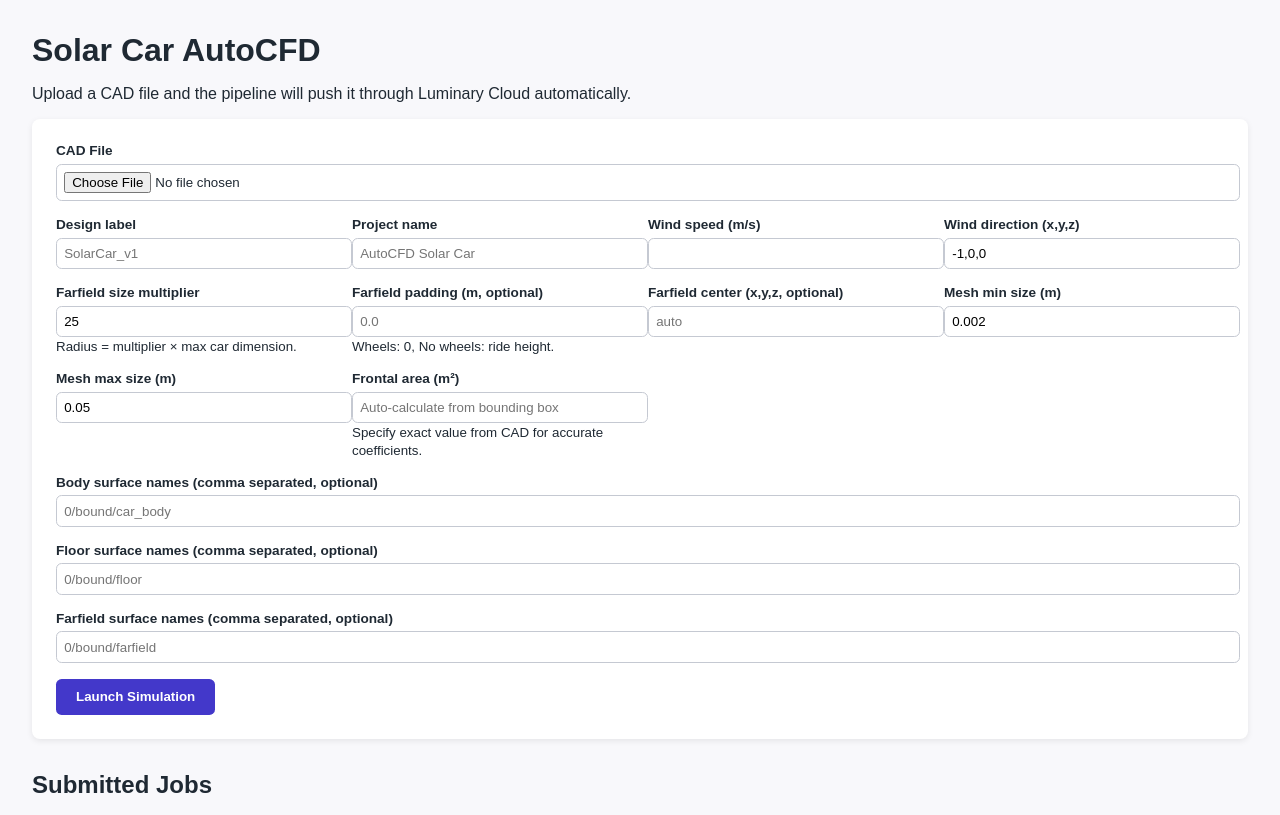
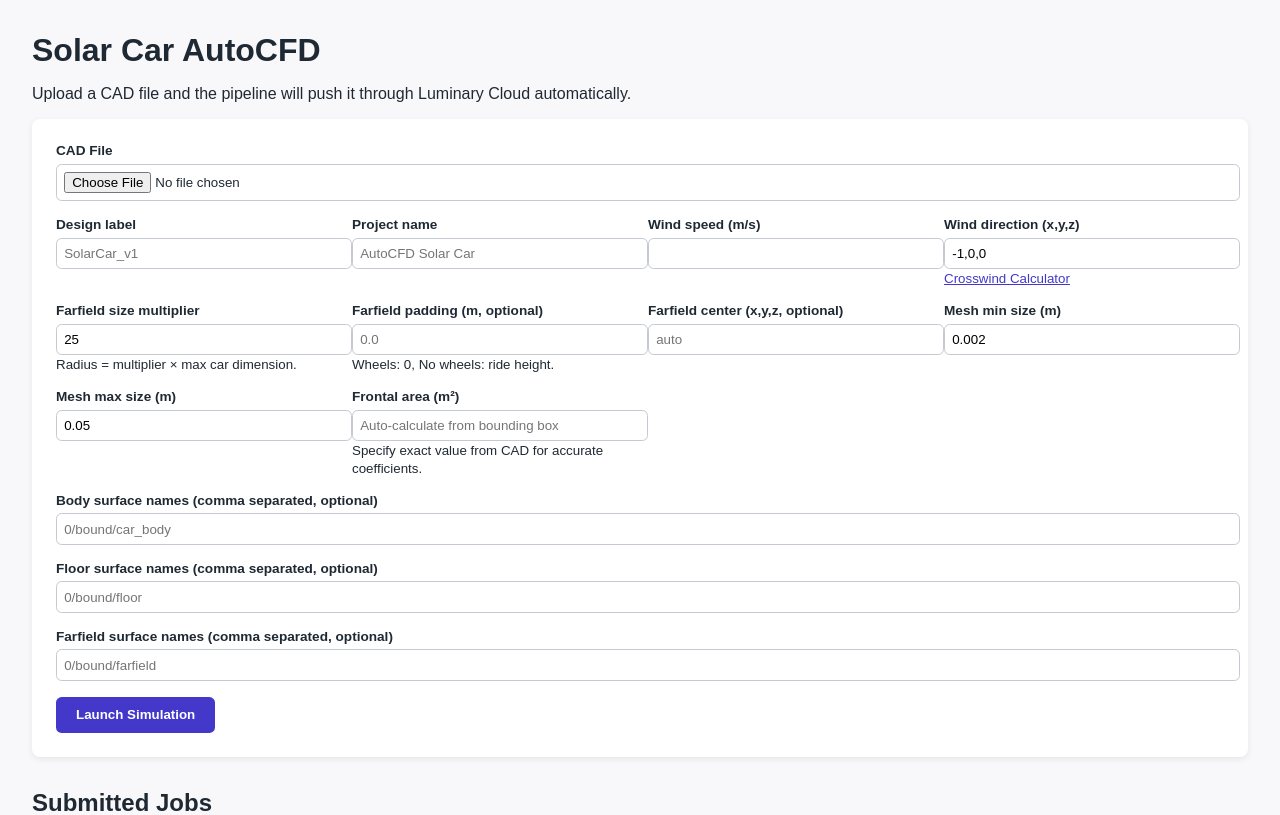
Before and after one commit to DoggoOP/SolarCarLuminaryAutoCFD, a FastAPI app: template app/templates/index.html in a window 1280 px wide. Shown: the top 815 px of the page. Run offline with FastAPI, Linux system fonts and the light colour scheme; the template is opened without the code that fills it, so the values that code supplies are empty; parts of the project's set-up code (start-up, migrations or seed data) failed here and were passed over.

Commit message:
crosswinds calc

```diff
--- a/app/templates/index.html
+++ b/app/templates/index.html
@@ -126,6 +126,7 @@
       <div>
         <label for="wind_direction">Wind direction (x,y,z)</label>
         <input id="wind_direction" name="wind_direction" value="-1,0,0" />
+        <small><a href="https://www.desmos.com/calculator/ceatckfi4d" target="_blank" style="color:#4338ca;">Crosswind Calculator</a></small>
       </div>
       <div>
         <label for="farfield_multiplier">Farfield size multiplier</label>
```
